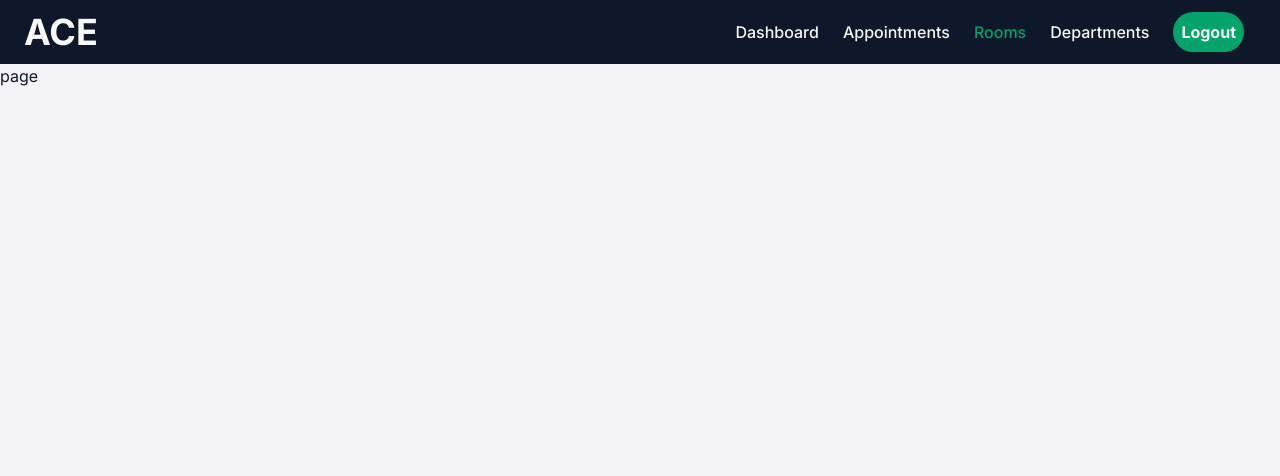
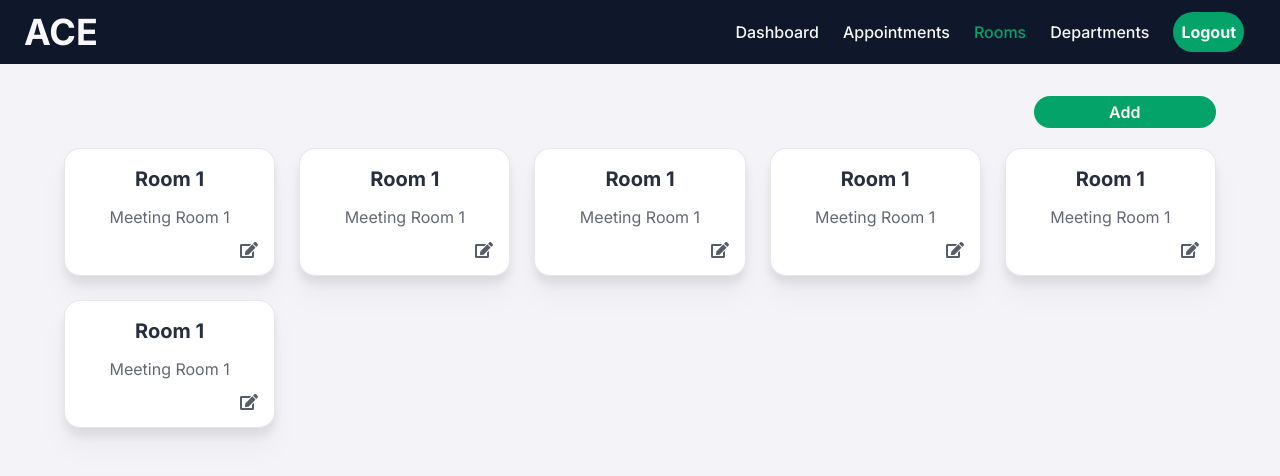
Before and after one commit to Antaraes/meeting_appointment_ui, a Next.js app: page /dashboard/rooms in a window 1280 px wide. Shown: the top 476 px of the page. Built offline with nearby package versions, Linux system fonts and the light colour scheme.

Commit message:
[add] admin rooms list

```diff
--- a/src/app/dashboard/rooms/page.tsx
+++ b/src/app/dashboard/rooms/page.tsx
@@ -1,7 +1,21 @@
+import AdminRoom from "@/components/admin/AdminRoom";
 import React from "react";
 
 const page = () => {
-  return <div>page</div>;
+  return (
+    <>
+      <div className="flex justify-end pr-9 pt-8 lg:pr-16">
+        <button className="text-text w-1/3 rounded-2xl bg-accent p-1 font-semibold text-text-white md:w-1/5 lg:w-[15%] ">
+          Add
+        </button>
+      </div>
+      <div className="mb-5 grid gap-6 px-8 py-5 min-[400px]:grid-cols-2 min-[642px]:grid-cols-3 min-[821px]:grid-cols-4 min-[1000px]:grid-cols-5 lg:px-16">
+        {Array.from({ length: 6 }, (_, index) => (
+          <AdminRoom key={index} />
+        ))}
+      </div>
+    </>
+  );
 };
 
 export default page;
--- /dev/null
+++ b/src/components/admin/AdminRoom.tsx
@@ -0,0 +1,18 @@
+import React from "react";
+import { FaEdit } from "react-icons/fa";
+
+const AdminRoom = () => {
+  return (
+    <div className=" flex h-32 flex-col  rounded-2xl border border-secondary/10 bg-white  p-4 shadow-secondary drop-shadow-xl">
+      <div className="mx-auto  text-center">
+        <h1 className="  text-xl font-bold text-secondary/90">Room 1</h1>
+        <p className="my-3  text-secondary/[0.65]">Meeting Room 1</p>
+      </div>
+      <div className="my-auto flex justify-end">
+        <FaEdit size={18} className="cursor-pointer text-secondary/70" />
+      </div>
+    </div>
+  );
+};
+
+export default AdminRoom;
--- a/src/components/admin/AdminRoomList.tsx
+++ /dev/null
@@ -1,7 +0,0 @@
-import React from "react";
-
-const AdminRoomList = () => {
-  return <div>AdminRoomList</div>;
-};
-
-export default AdminRoomList;
```
